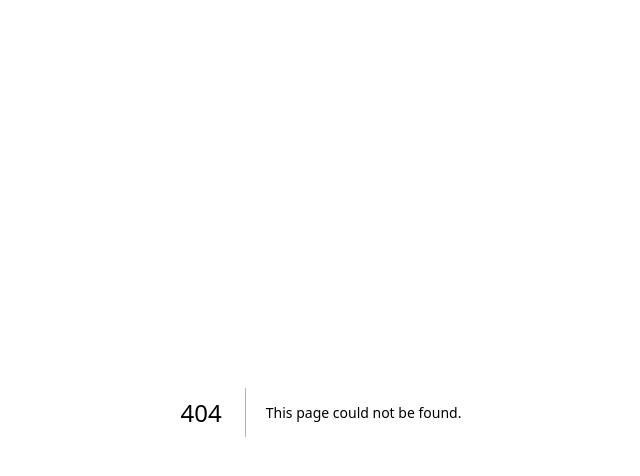
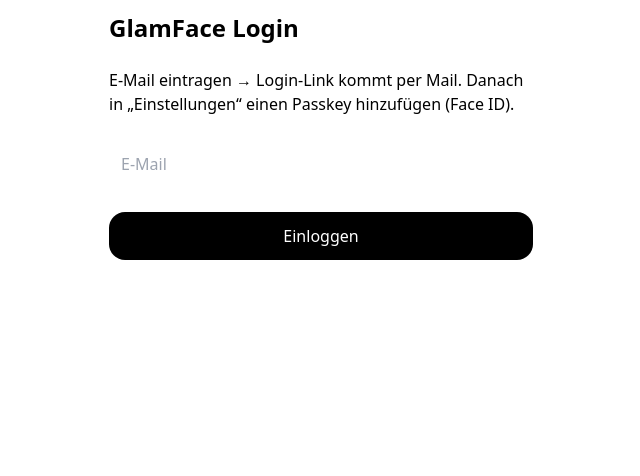
Before and after one commit to Loredana-diciaula/glamface-calendar, a Next.js app in the folder GlamFace-Calendar-Starter/: page /login in a window 1280 px wide. Before the commit this address had no page. Shown: the top 476 px of the page, without its empty margins (319-959 px from the left). Built offline with nearby package versions, Linux system fonts and the light colour scheme; no server answers.

Commit message:
Create page.tsx

```diff
--- /dev/null
+++ b/GlamFace-Calendar-Starter/app/(auth)/login/page.tsx
@@ -0,0 +1,30 @@
+'use client'
+import { supabase } from '@/lib/supabaseClient'
+import { useEffect, useState } from 'react'
+import { useRouter } from 'next/navigation'
+
+export default function AuthPage(){
+  const [email, setEmail] = useState('')
+  const r = useRouter()
+
+  useEffect(()=>{
+    supabase.auth.getSession().then(({data})=>{ if(data.session) r.replace('/') })
+  },[])
+
+  const loginWithEmail = async ()=>{
+    const { error } = await supabase.auth.signInWithOtp({ email, options: { shouldCreateUser: true }})
+    if(error){ alert(error.message); return }
+    alert('Bitte prüfe dein Postfach und bestätige die Anmeldung. Danach in den Einstellungen Passkey/Face ID hinzufügen.')
+  }
+
+  return (
+    <main className="space-y-6">
+      <h1 className="text-2xl font-semibold">GlamFace Login</h1>
+      <p>E-Mail eintragen → Login-Link kommt per Mail. Danach in „Einstellungen“ einen Passkey hinzufügen (Face ID).</p>
+      <input value={email} onChange={e=>setEmail(e.target.value)} placeholder="E-Mail" className="w-full p-3 rounded-2xl bg-white text-black"/>
+      <div className="grid gap-3">
+        <button onClick={loginWithEmail} className="p-3 bg-black text-white">Einloggen</button>
+      </div>
+    </main>
+  )
+}
```
